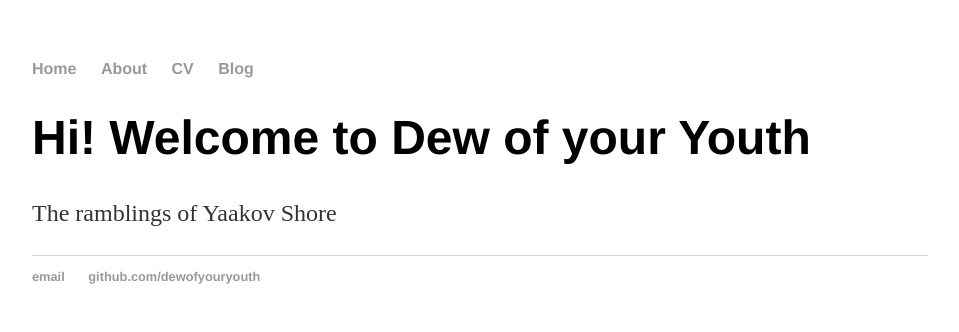
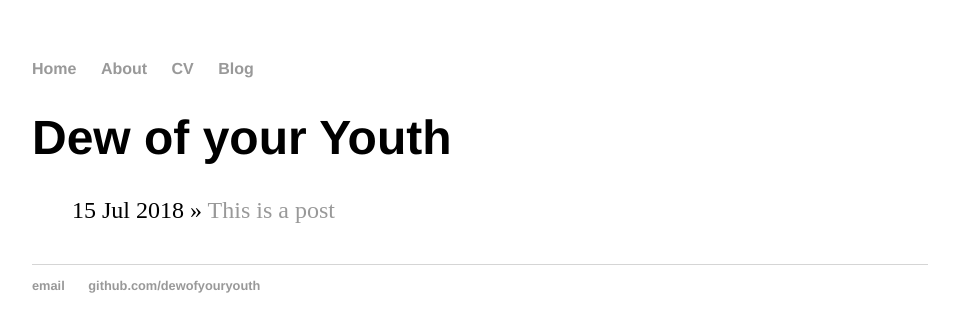
Before and after one commit to DewofyourYouth/DewofyourYouth.github.io, a Jekyll site: the page built from index.html, in a window 1280 px wide. Shown: the top 332 px of the page, without its empty margins (160-1119 px from the left). Built offline with Jekyll 4.4.1, drawn with Linux system fonts in a browser that asks for light colours.

Commit message:
blog homepage

```diff
--- a/index.html
+++ b/index.html
@@ -1,7 +1,11 @@
 ---
 layout: default
-title: Dew of your Youth - The ramblings of Yaakov Shore
+title: Dew of your Youth
 ---
-<div class="blurb">
-	<h1>Hi! Welcome to Dew of your Youth</h1>
-	<p>The  ramblings of Yaakov Shore<!-- /.blurb -->
+	<h1>{{ page.title }}</h1>
+	<ul class="posts">
+
+	  {% for post in site.posts %}
+	    <li><span>{{ post.date | date_to_string }}</span> » <a href="{{ post.url }}" title="{{ post.title }}">{{ post.title }}</a></li>
+	  {% endfor %}
+	</ul>
```
